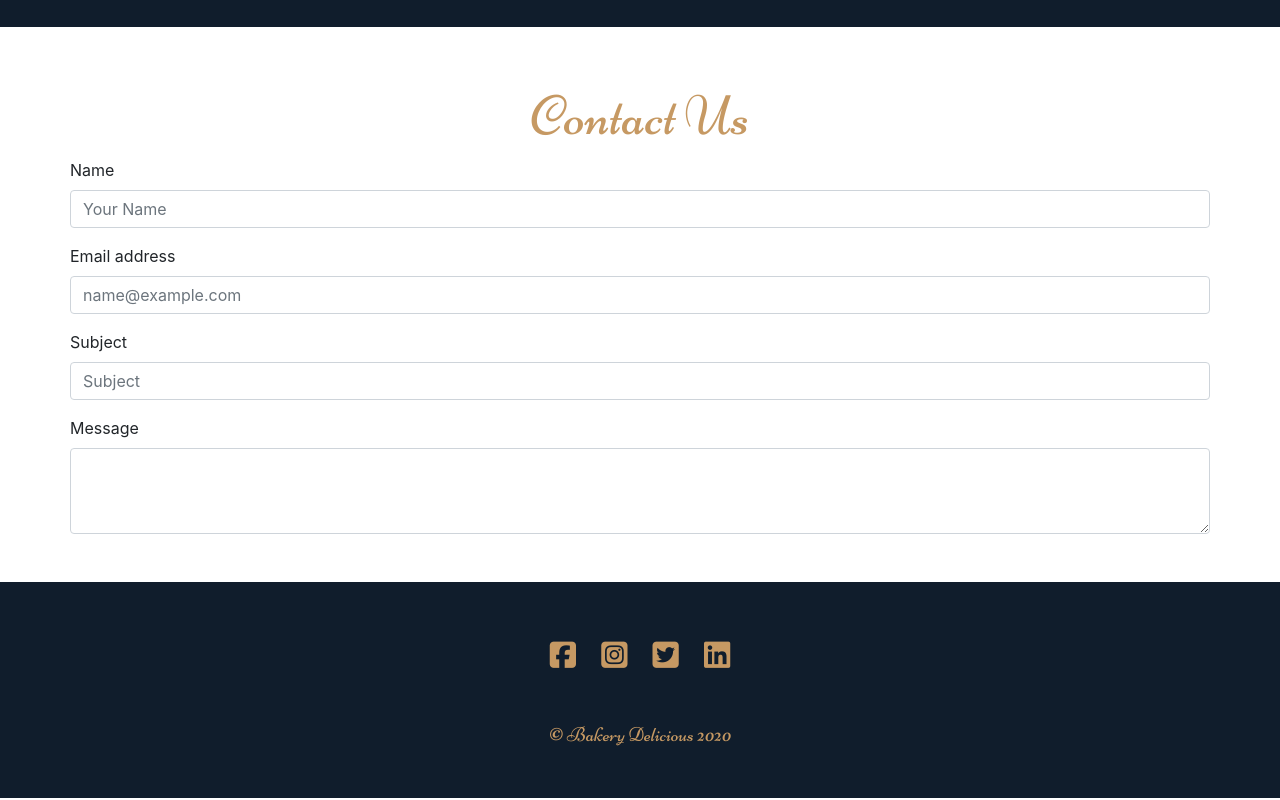
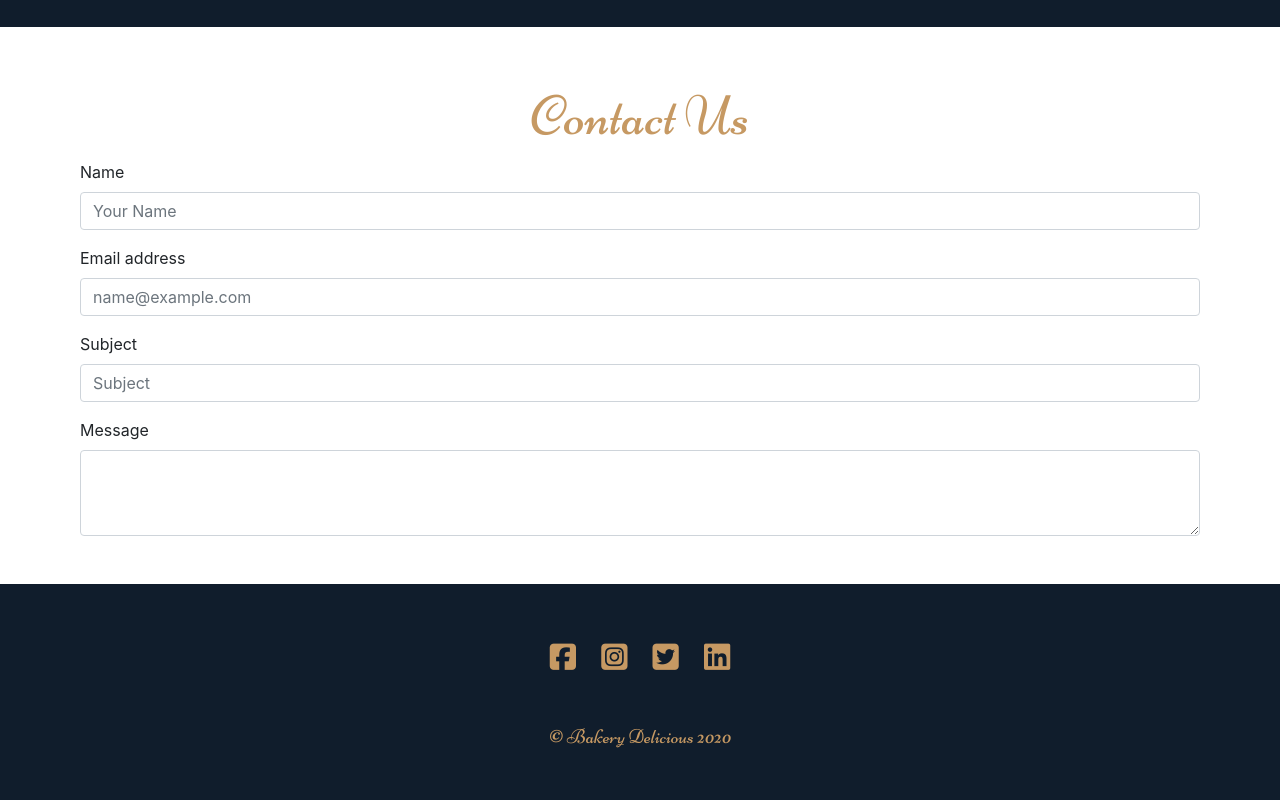
Before and after one commit to SoerenBak/bakery, a plain HTML site: page index.html in a window 1280 px wide. Shown: the part 2392-3192 px from the top of the page. Drawn offline with nearby package versions, Linux system fonts and the light colour scheme.

Commit message:
Reponsive fix

```diff
--- a/index.html
+++ b/index.html
@@ -202,7 +202,7 @@
     </div>
 </main>
 
-<footer class="text-center py-5" data-aos="fade-left">
+<footer class="text-center py-5">
     <div class="col-12">
         <i class="fab fa-facebook-square"></i>
         <i class="fab fa-instagram-square"></i>
--- a/styles.css
+++ b/styles.css
@@ -351,3 +351,7 @@ footer p {
 i.fab {
     padding: 10px;
 }
+
+form {
+    margin: 10px;
+}
```
